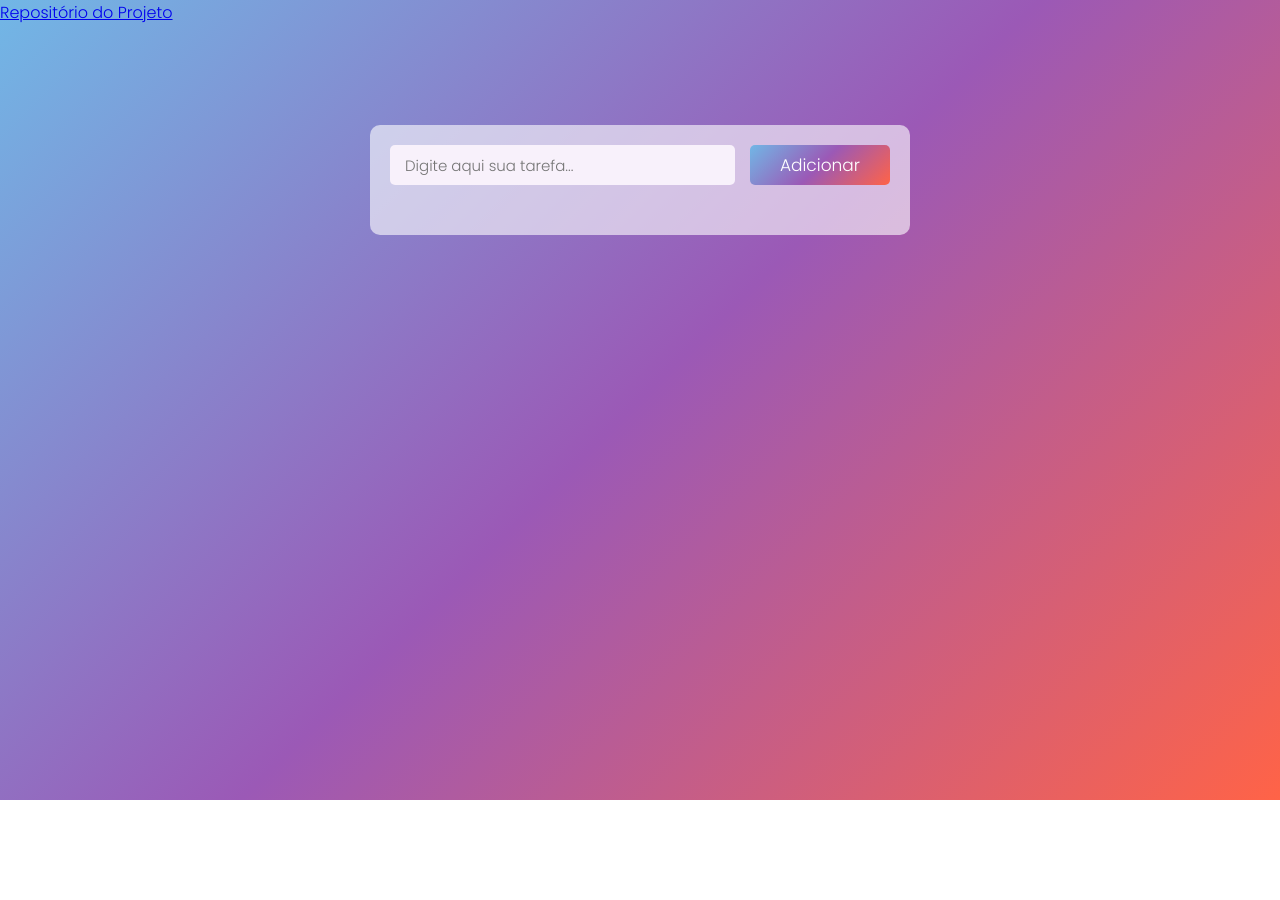
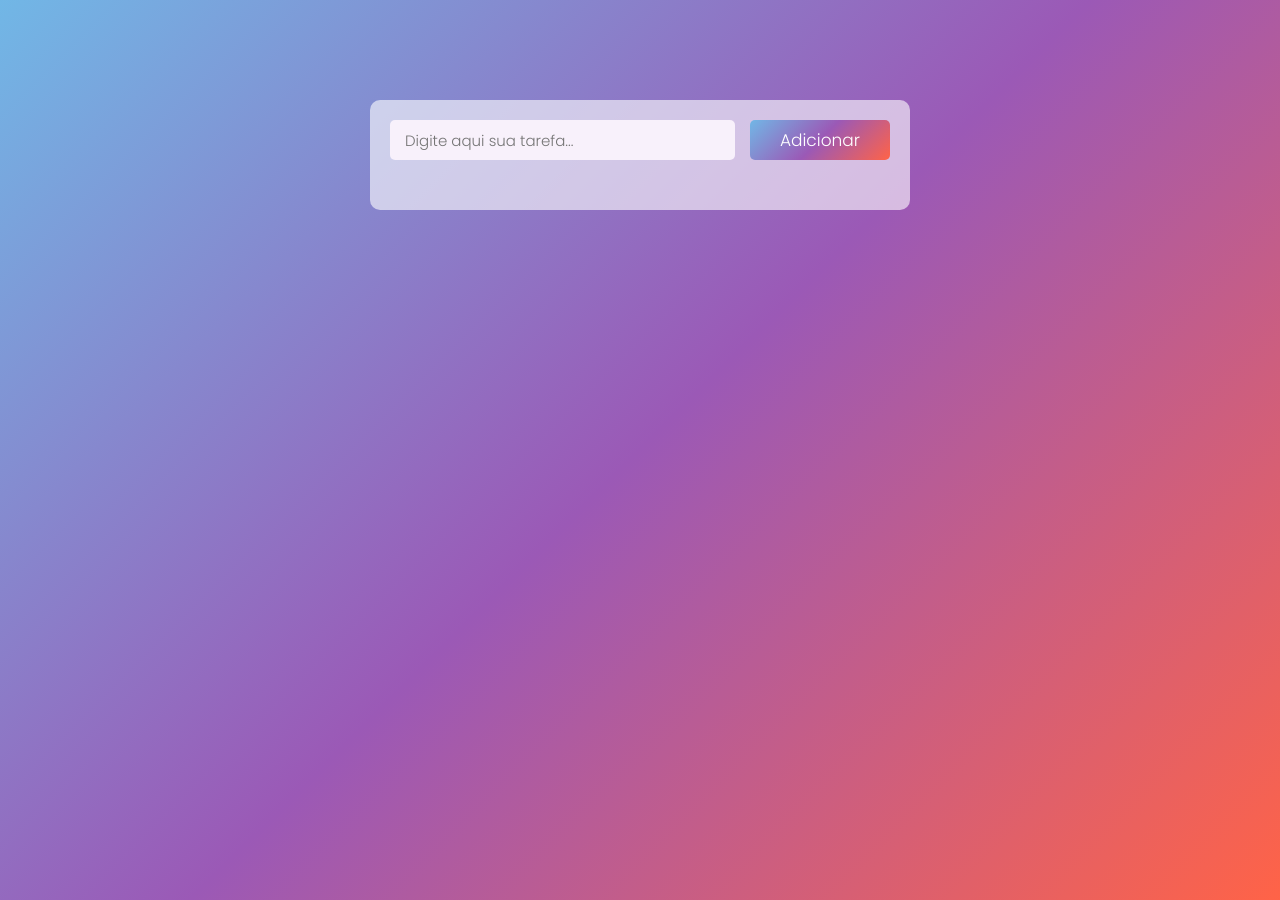
Before and after one commit to ThaissaLeslye/To-DoListProject, a plain HTML site: page index.html in a window 1280 px wide. Before the commit the page ends 800 px from the top, so only its background shows below. Drawn offline with Linux system fonts and the light colour scheme.

Commit message:
Update index.html

```diff
--- a/index.html
+++ b/index.html
@@ -12,7 +12,6 @@
     <title>ToDo List</title>
 </head>
 <body>
-    <a href="https://github.com/ThaissaLeslye/ToDoList_Project/tree/main">Repositório do Projeto</a>
     <div class="container">
         <!-- Insere tarefa -->
         <input class="input-task" placeholder="Digite aqui sua tarefa... " >
```
